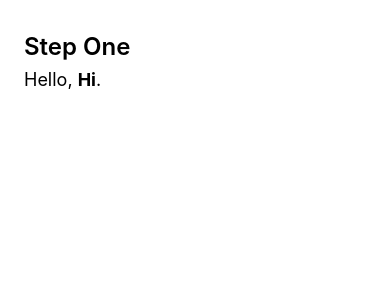
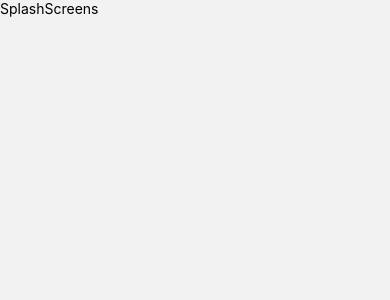
Before and after one commit to Vikraantnegi/PokeClash, a React Native app: screen /Splash in a window 390 px wide. Shown: the top 300 px of the page. Built offline with nearby package versions, Linux system fonts and the light colour scheme.

Commit message:
feat: add navigation

```diff
--- a/App.tsx
+++ b/App.tsx
@@ -1,81 +1,13 @@
-/* eslint-disable react-native/no-inline-styles */
 import React from 'react';
-import type {PropsWithChildren} from 'react';
-import {
-  SafeAreaView,
-  ScrollView,
-  StatusBar,
-  StyleSheet,
-  Text,
-  View,
-} from 'react-native';
+import {NavigationContainer} from '@react-navigation/native';
+import AppNavigator from './src/Navigation/AppNavigator';
 
-type SectionProps = PropsWithChildren<{
-  title: string;
-}>;
-
-function Section({children, title}: SectionProps): JSX.Element {
+function App(): JSX.Element {
   return (
-    <View style={styles.sectionContainer}>
-      <Text
-        style={[
-          styles.sectionTitle,
-          {
-            color: 'black',
-          },
-        ]}>
-        {title}
-      </Text>
-      <Text
-        style={[
-          styles.sectionDescription,
-          {
-            color: 'black',
-          },
-        ]}>
-        {children}
-      </Text>
-    </View>
+    <NavigationContainer>
+      <AppNavigator />
+    </NavigationContainer>
   );
 }
 
-function App(): JSX.Element {
-  return (
-    <SafeAreaView>
-      <StatusBar />
-      <ScrollView
-        contentInsetAdjustmentBehavior="automatic"
-        style={{backgroundColor: 'white'}}>
-        <View
-          style={{
-            backgroundColor: 'white',
-          }}>
-          <Section title="Step One">
-            Hello, <Text style={styles.highlight}>Hi</Text>.
-          </Section>
-        </View>
-      </ScrollView>
-    </SafeAreaView>
-  );
-}
-
-const styles = StyleSheet.create({
-  sectionContainer: {
-    marginTop: 32,
-    paddingHorizontal: 24,
-  },
-  sectionTitle: {
-    fontSize: 24,
-    fontWeight: '600',
-  },
-  sectionDescription: {
-    marginTop: 8,
-    fontSize: 18,
-    fontWeight: '400',
-  },
-  highlight: {
-    fontWeight: '700',
-  },
-});
-
 export default App;
--- /dev/null
+++ b/src/Navigation/AppNavigator.tsx
@@ -0,0 +1,23 @@
+/* eslint-disable react/react-in-jsx-scope */
+/* eslint-disable prettier/prettier */
+import { createStackNavigator } from '@react-navigation/stack';
+import HomeScreen from '../screens/HomeScreen';
+import SplashScreen from '../screens/SplashScreen';
+
+export type ScreenParamList = {
+    Splash: undefined;
+    Home: undefined;
+  };
+
+const Stack = createStackNavigator<ScreenParamList>();
+
+const AppNavigator = () => {
+  return (
+    <Stack.Navigator initialRouteName="Splash">
+        <Stack.Screen name="Splash" component={SplashScreen} options={{ headerShown: false }} />
+        <Stack.Screen name="Home" component={HomeScreen} options={{ headerShown: false }} />
+    </Stack.Navigator>
+  );
+};
+
+export default AppNavigator;
--- /dev/null
+++ b/src/screens/HomeScreen/index.tsx
@@ -0,0 +1,15 @@
+import {View, Text} from 'react-native';
+import React from 'react';
+import {SafeAreaView} from 'react-native';
+
+const HomeScreen = () => {
+  return (
+    <SafeAreaView>
+      <View>
+        <Text>Home</Text>
+      </View>
+    </SafeAreaView>
+  );
+};
+
+export default HomeScreen;
--- /dev/null
+++ b/src/screens/SplashScreen/index.tsx
@@ -0,0 +1,15 @@
+import {View, Text} from 'react-native';
+import React from 'react';
+import {SafeAreaView} from 'react-native';
+
+const SplashScreen = () => {
+  return (
+    <SafeAreaView>
+      <View>
+        <Text>SplashScreens</Text>
+      </View>
+    </SafeAreaView>
+  );
+};
+
+export default SplashScreen;
```
Also changed, not shown: package.json (+8 -1 lines), 2 other files (tests, documents, lock files or other folders).
